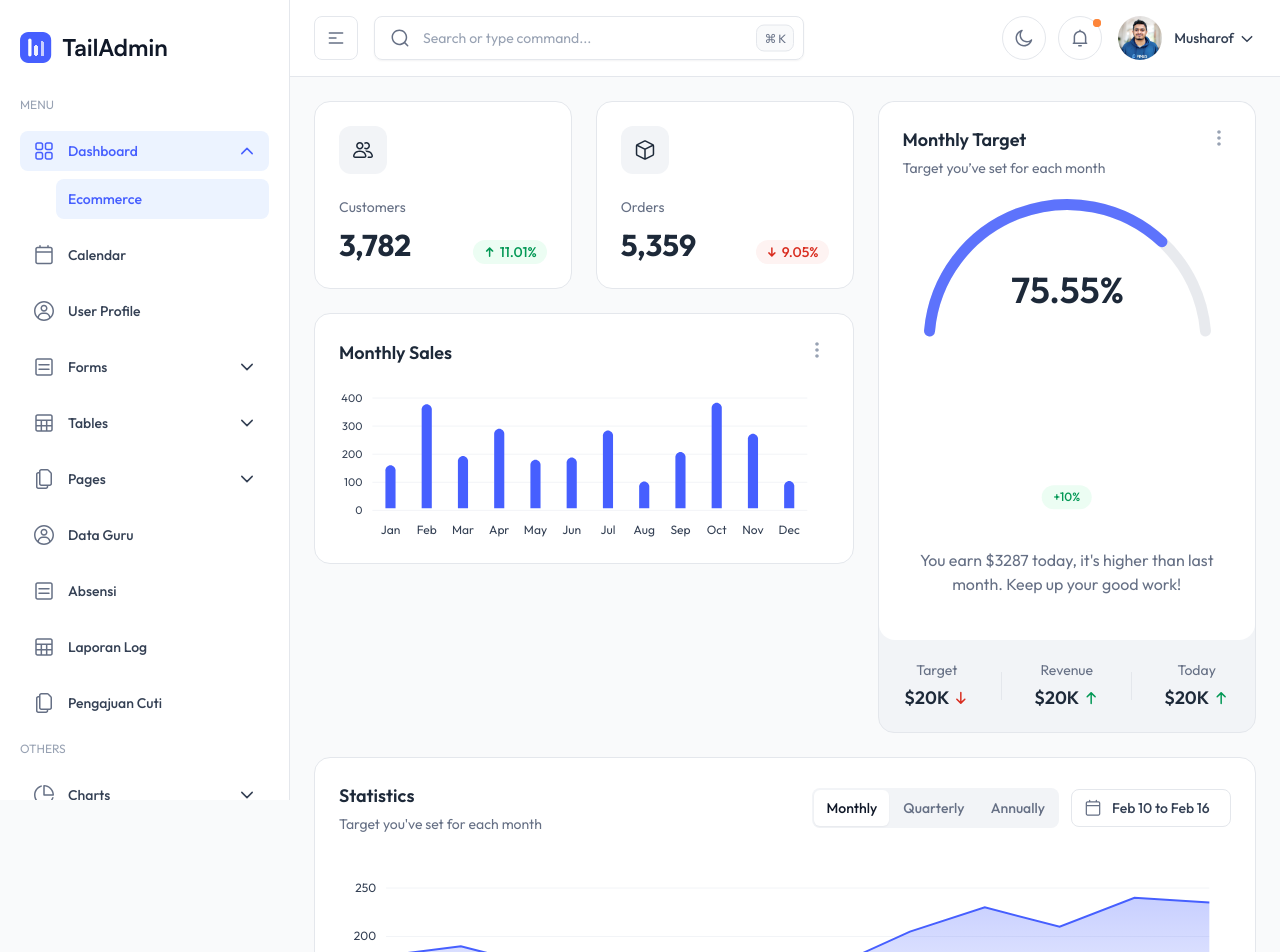
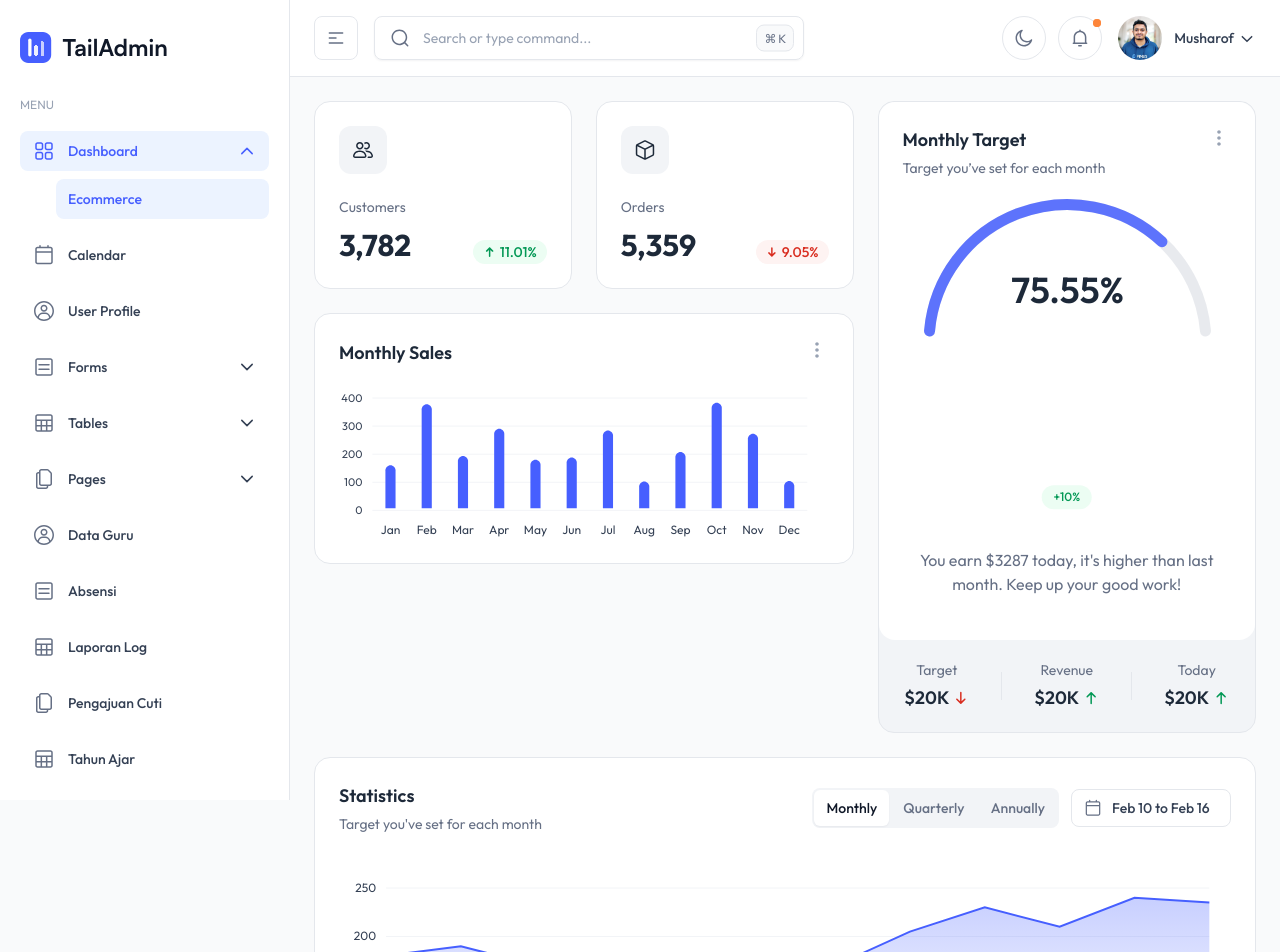
Before and after one commit to Aziruu/Ujikom-Project-Fe, a React (Vite) app: page / in a window 1280 px wide. Shown: the top 952 px of the page. Built offline with nearby package versions, Linux system fonts and the light colour scheme; sample sign-in values are in the browser's storage.

Commit message:
Menanmbah Tahun Ajar, Pelajaran, dan Jurusan di Sidebar

```diff
--- a/src/layout/AppSidebar.jsx
+++ b/src/layout/AppSidebar.jsx
@@ -71,6 +71,21 @@ const navItems = [
     icon: <PageIcon />, // Atau icon lain yg sesuai
     name: "Pengajuan Cuti",
     path: "/leaves"
+  },
+  {
+    icon: <TableIcon />,
+    name: "Tahun Ajar",
+    path: "/academic-years"
+  },
+  {
+    icon: <TableIcon />,
+    name: "Jurusan",
+    path: "/majors"
+  },
+  {
+    icon: <TableIcon />,
+    name: "Mata Pelajaran",
+    path: "/subjects"
   },
 ]
 
```
